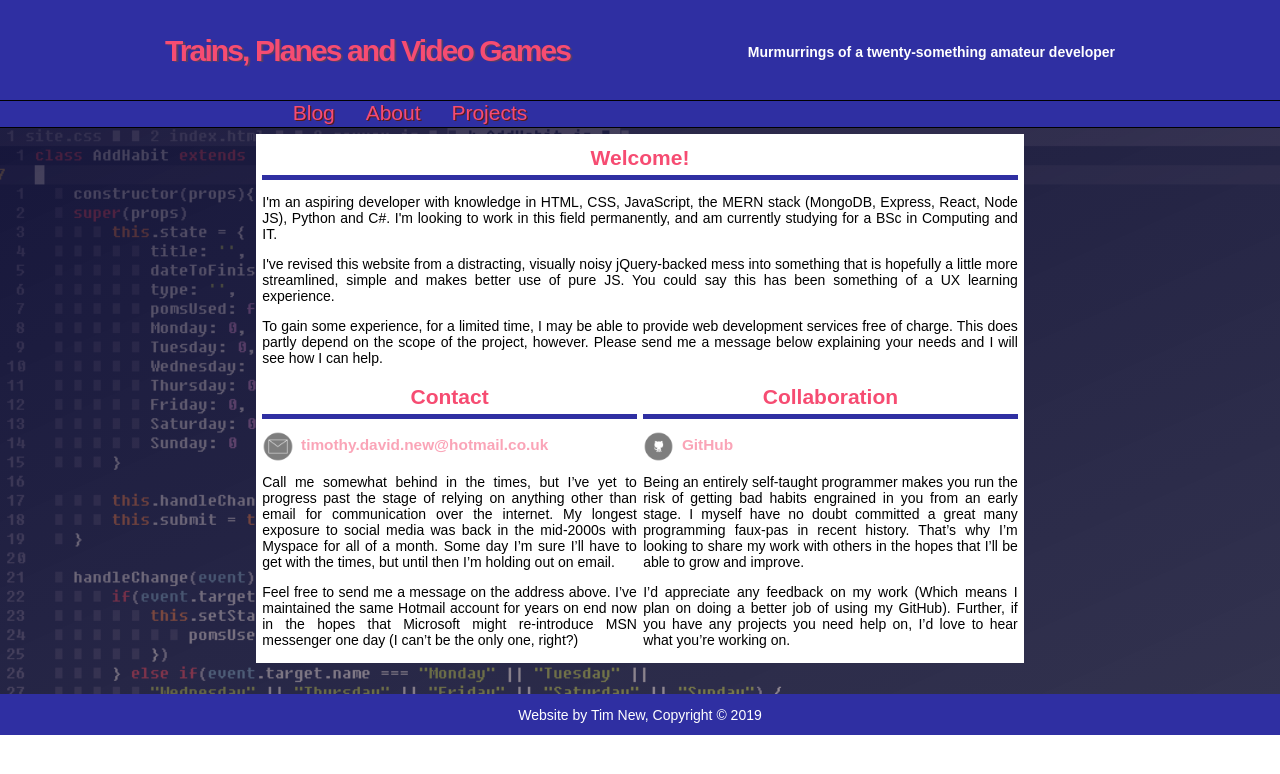
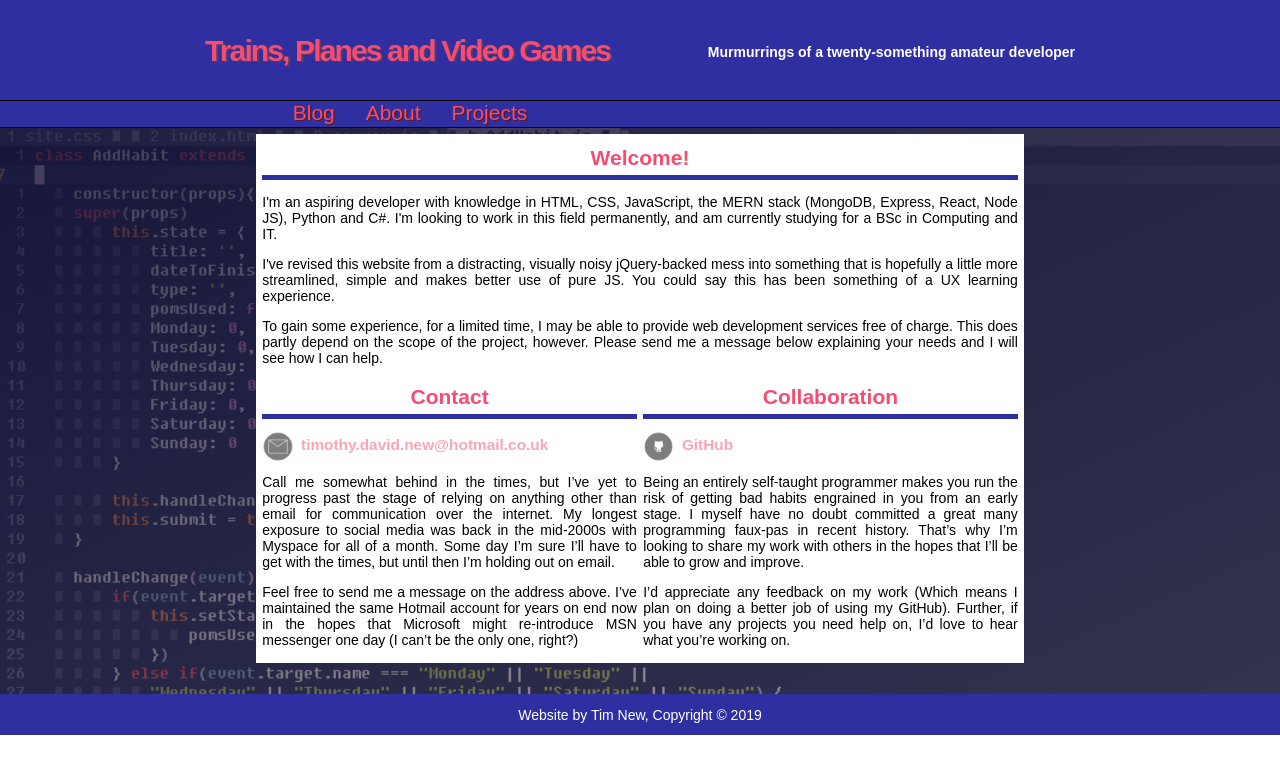
Before and after one commit to tdmnew/tdmnew.github.io, a Jekyll site: the page built from index.md, in a window 1280 px wide. Shown: the top 774 px of the page. Built offline with Jekyll 4.4.1, drawn with Linux system fonts in a browser that asks for light colours.

Commit message:
Added NoScript to enhance non-JS experience, tweaked some settings for Chrome users

```diff
--- a/_layouts/default.html
+++ b/_layouts/default.html
@@ -8,6 +8,21 @@
     <title>{{ page.title }} | {{ site.title }} </title>
   </head>
   <body>
+	<noscript>
+		<style>
+		.sectionChild {
+			opacity: 1;
+		}
+		nav {
+			height: 2.7rem;
+			}
+		@media (max-width:68.75rem) {
+			 nav {
+			  height: 7.7rem;
+			 }
+		}
+		</style>
+	</noscript>
     <header class="header">
       <div class="header--container">
 		<h1>
--- a/assets/scripts.js
+++ b/assets/scripts.js
@@ -58,6 +58,7 @@
 	navBody.style.opacity = "0"
 	navBody.style.display = "none"
 
+	textBody.style.opacity = "0.5"
 
 	let timeOut = (width > 1100 ? 500 : 1100)
 
--- a/assets/site.css
+++ b/assets/site.css
@@ -27,8 +27,8 @@
 }
 
 .sectionChild {
+	opacity: 0.2;
   background-color: white;
-  opacity: 0.5;
   padding-left: 0.625rem;
   padding-right: 0.625rem;
   padding-top: 0.625rem;
@@ -74,9 +74,26 @@
 	float: right;
 	color: white;
 	position: relative;
-
 }
 
+/* Chrome */
+@media screen and (-webkit-min-device-pixel-ratio:0) {
+	.header--container--logo {
+		left: 4rem;
+	}
+	.header--container--tagline {
+		right: 4rem;
+	}
+}
+/* Firefox */
+@-moz-document url-prefix() {
+    .header--container--logo {
+		left: 0;
+	}
+	.header--container--tagline {
+		right: 0;
+	}
+}
 
 @media (max-width:68.75rem) {
 	.header--container--logo {
```
